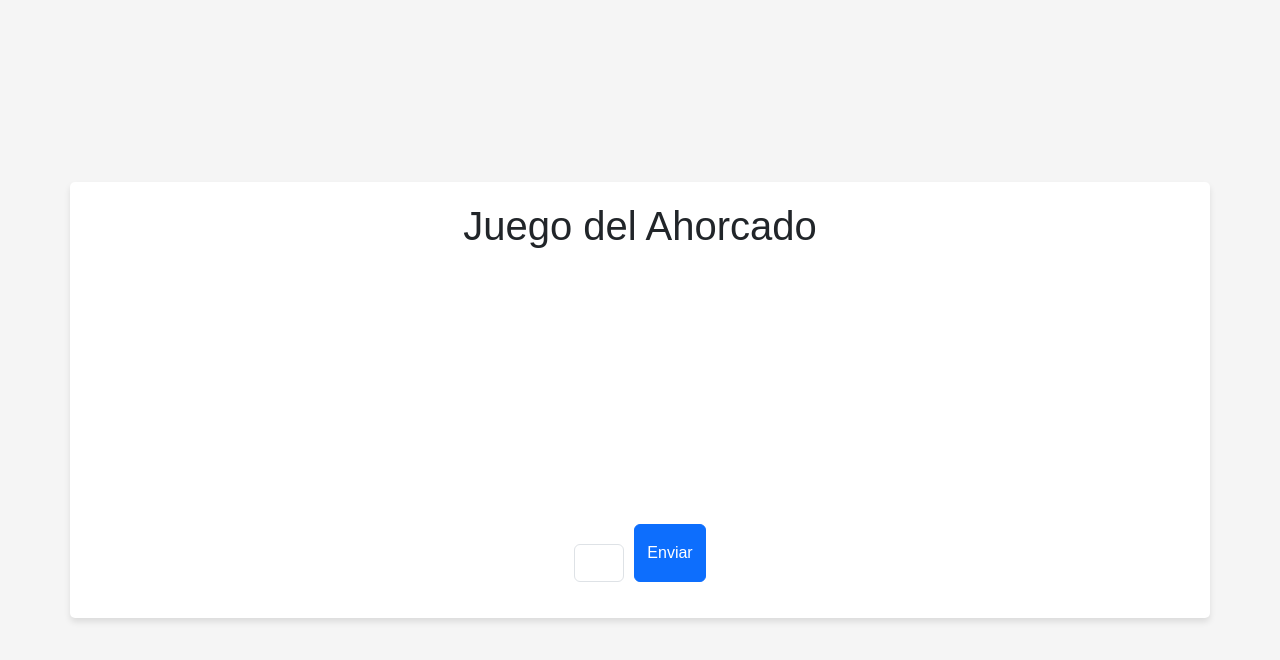
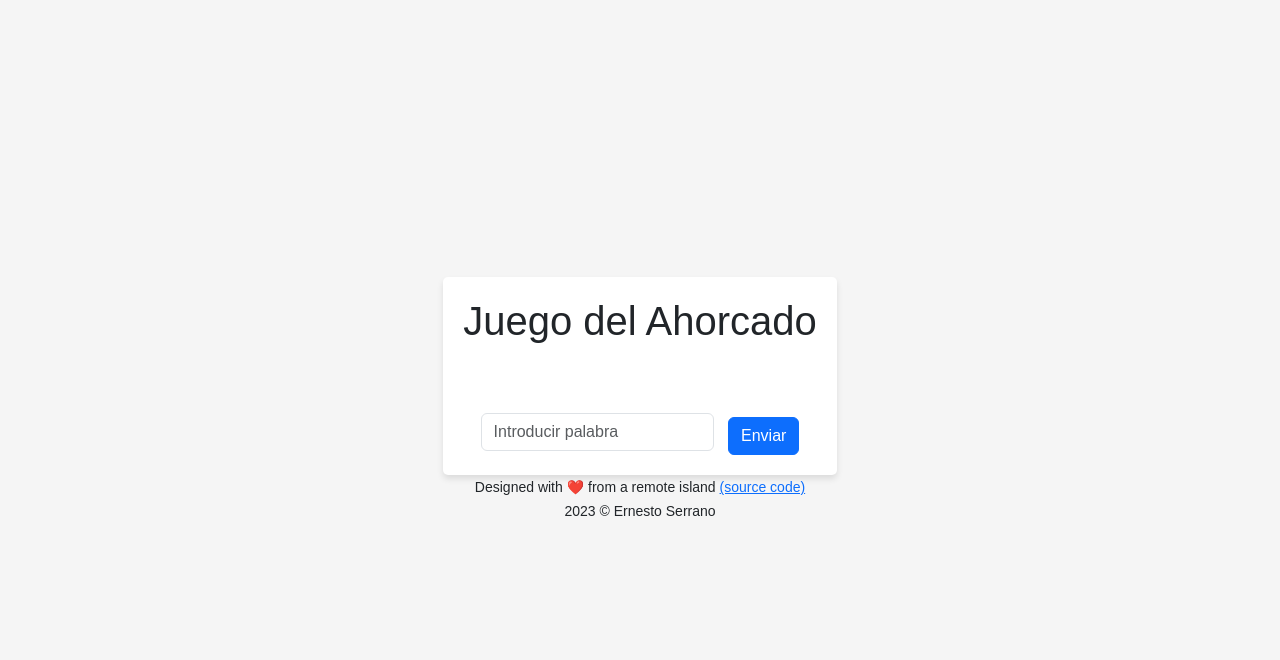
Before and after one commit to erseco/ahorcado, a plain HTML site: page index.html in a window 1280 px wide. Both pictures are taken after a click on the button "Enviar". Drawn offline with nearby package versions, Linux system fonts and the light colour scheme.

Commit message:
Improved code

```diff
--- a/index.html
+++ b/index.html
@@ -24,8 +24,10 @@
 
 </head>
 <body>
+    <div class="wrapper">
     <div class="container">
         <h1 class="text-center">Juego del Ahorcado</h1>
+        <div id="gameContainer" style="display: none;">
             <div id="wordDisplay" class="d-flex justify-content-center"></div>
             <canvas id="hangmanCanvas" width="200" height="250" class="mx-auto d-block"></canvas>
             <div class="d-flex justify-content-center">
@@ -34,6 +36,18 @@
             </div>
             <p id="resultMessage" class="text-center"></p>
         </div>
+        <div id="enterWordContainer" class="text-center mt-5">
+            <input type="text" id="enterWord" placeholder="Introducir palabra" class="form-control" style="display: inline-block; width: auto;">
+            <button id="submitWord" class="btn btn-primary mt-2">Enviar</button>
+        </div>
+    </div>
+    <footer class="footer">
+        <div class="text-center">
+        <small class="copyright">Designed with&nbsp;❤️&nbsp;from a remote island  <a href="https://github.com/erseco/ahorcado">(source code)</a></small><br />
+        <small class="copyright">2023 © Ernesto Serrano</small>
+        </div>
+    </footer>
+    </div>
     <script src="script.js"></script>
 </body>
 </html>
--- a/script.js
+++ b/script.js
@@ -6,11 +6,21 @@ const guessButton = document.getElementById('guessButton');
 const resultMessage = document.getElementById('resultMessage');
 const usedLettersDisplay = document.createElement('div');
 
-usedLettersDisplay.className = 'mt-3';
+usedLettersDisplay.className = 'usedLetters mt-3';
 wordDisplay.parentNode.insertBefore(usedLettersDisplay, wordDisplay.nextSibling);
 
 const urlParams = new URLSearchParams(window.location.search);
-const word = urlParams.get('palabra').toUpperCase();
+// const word = urlParams.get('palabra');
+
+var word = urlParams.get("palabra");
+
+if (word) {
+
+  word = word.toUpperCase();
+
+  document.getElementById("enterWordContainer").style.display = "none";
+  document.getElementById("gameContainer").style.display = "block";
+
   const wordLength = word.length;
   const maxGuesses = 6;
   let currentGuesses = 0;
@@ -103,3 +113,24 @@ function checkLetter() {
 
   guessButton.addEventListener('click', checkLetter);
   init();
+
+}
+
+
+
+document.getElementById("submitWord").addEventListener("click", (event) => {
+  const enterWord = document.getElementById("enterWord").value.trim();
+  if (enterWord) {
+      window.location.href = window.location.pathname + "?palabra=" + encodeURIComponent(enterWord);
+  }
+});
+
+
+document.getElementById("enterWord").addEventListener("keyup", (event) => {
+    if (event.key === "Enter") {
+        const enterWord = document.getElementById("enterWord").value.trim();
+        if (enterWord) {
+            window.location.href = window.location.pathname + "?palabra=" + encodeURIComponent(enterWord);
+        }
+    }
+});
--- a/styles.css
+++ b/styles.css
@@ -37,3 +37,27 @@ input[type="text"] {
 .result-message {
     margin-top: 20px;
 }
+
+.usedLetters {
+    text-align: center;
+}
+
+/*html, body {
+    height: 100%;
+    margin: 0;
+}*/
+
+.wrapper {
+    min-height: 100%;
+    display: flex;
+    flex-direction: column;
+}
+
+.content {
+    flex: 1;
+}
+
+footer {
+/*    background-color: #f8f9fa; /* Puedes cambiar el color de fondo del footer aquí */*/
+    padding: 1rem;
+}
```
Also changed, not shown: favicon.ico (added). Lines whose indentation alone changed are shown as unchanged.
